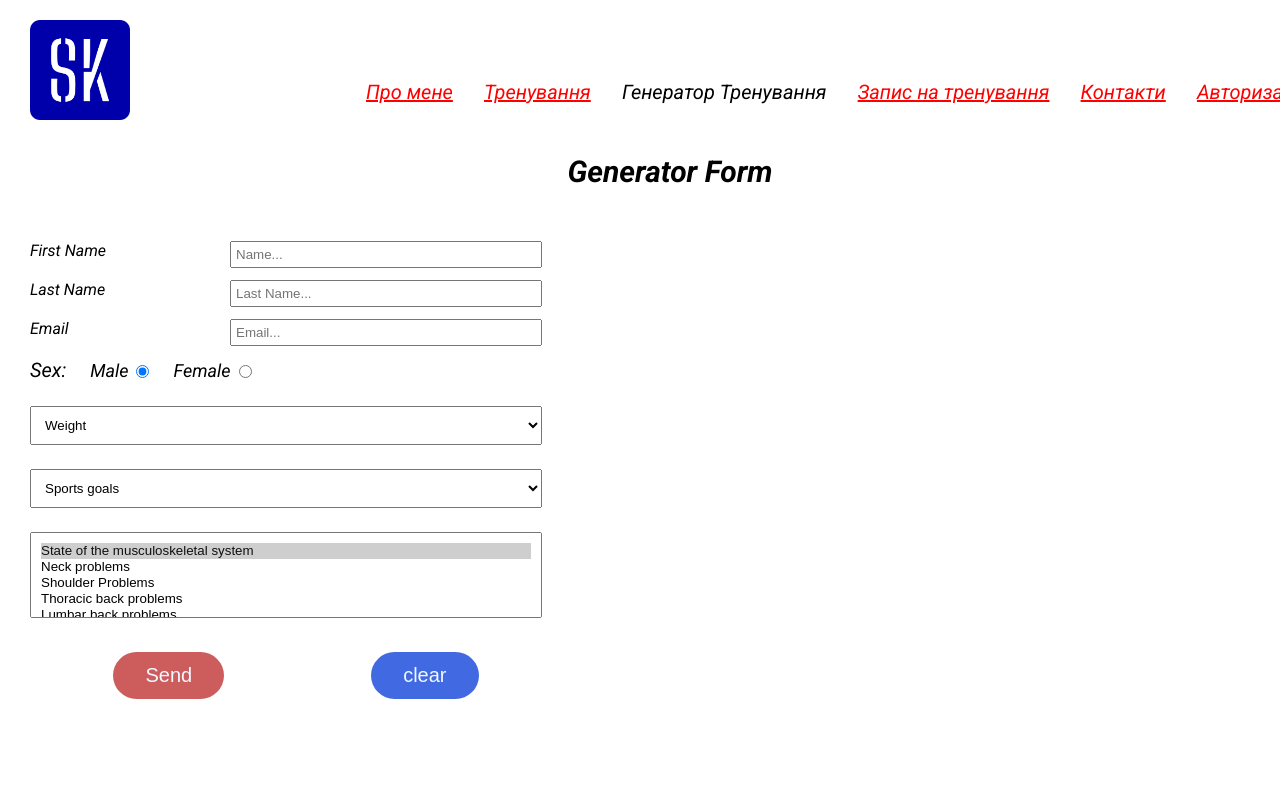
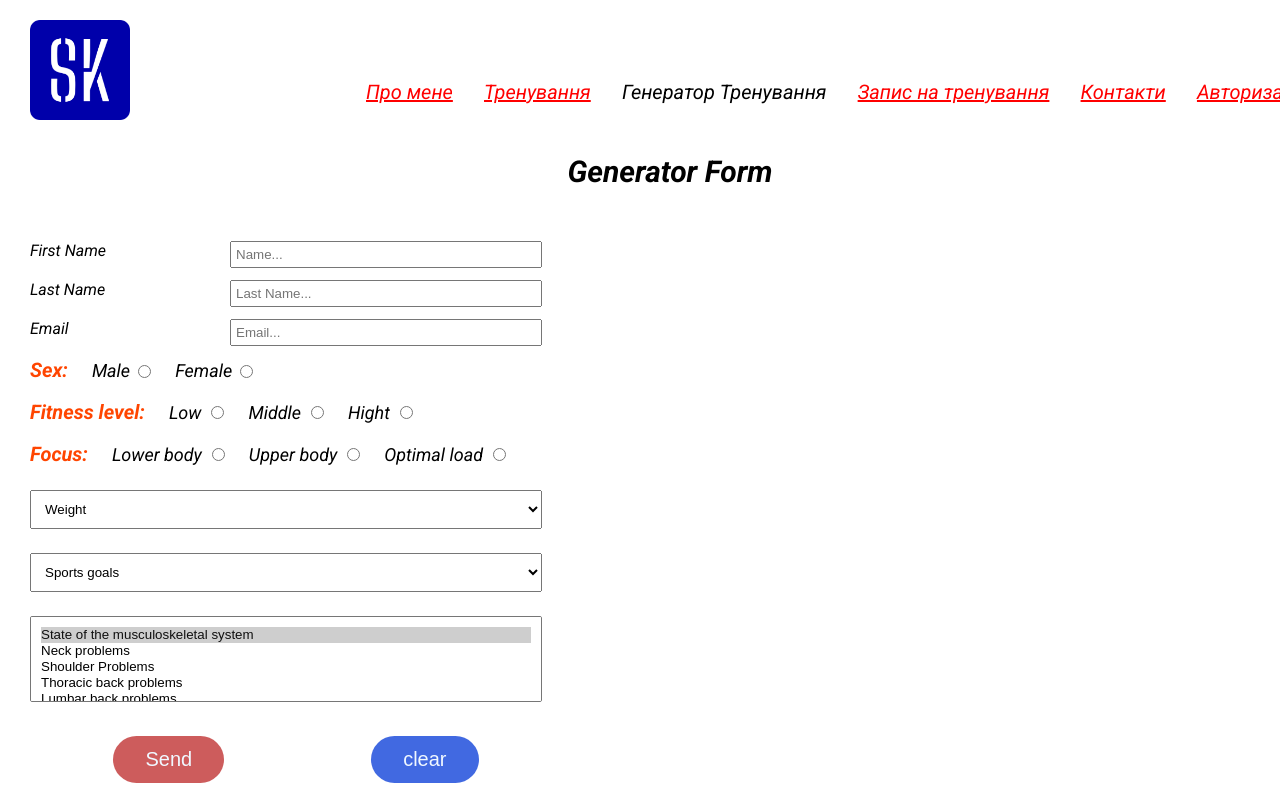
Before and after one commit to SergeiiKalina/Gum-project, a React (Create React App) app: page /gentraining in a window 1280 px wide. Shown: the top 800 px of the page. Built offline with nearby package versions, Linux system fonts and the light colour scheme.

Commit message:
modify project

```diff
--- a/package.json
+++ b/package.json
@@ -17,6 +17,7 @@
         "react-big-calendar": "^1.8.0",
         "react-dom": "^18.2.0",
         "react-firebase-hooks": "^5.1.1",
+        "react-hook-form": "^7.44.3",
         "react-icons": "^4.9.0",
         "react-router-dom": "^6.11.2",
         "react-scripts": "5.0.1",
--- a/src/components/FormGeneratorTrening.jsx
+++ b/src/components/FormGeneratorTrening.jsx
@@ -2,19 +2,18 @@ import { useState } from 'react'
 import style from './formgeneratortraining.module.css'
 import trening from '../data/data'
 import DownloadButton from './DownloadButton'
+import { useForm } from 'react-hook-form'
 
 function FormGeneratorTraining({ onDataChange, onBulChange, plan }) {
     const [finishedTrening, setFinishedTrening] = useState(false)
+    const { register, handleSubmit } = useForm()
+
+    const onSubmit = (data) => {
+        setData(data)
+    }
 
     let arr = []
     const [data, setData] = useState({})
-
-    function onSubmit(e) {
-        e.preventDefault()
-        const formData = new FormData(e.currentTarget)
-        const values = Object.fromEntries(formData)
-        setData(values)
-    }
 
     const clear = (e) => {
         e.preventDefault()
@@ -24,7 +23,9 @@ function FormGeneratorTraining({ onDataChange, onBulChange, plan }) {
 
     const generateTraining = (e, obj) => {
         e.preventDefault()
-        arr = trening.filter((el) => el.folding == 'middle')
+        console.log(data)
+        arr = trening.filter((el) => el.fitnessLevel == data.fitnessLevel)
+        // arr = arr.filter((el) => el.category == 'press')
         setFinishedTrening(true)
         onDataChange(arr)
         onBulChange(true)
@@ -32,7 +33,7 @@ function FormGeneratorTraining({ onDataChange, onBulChange, plan }) {
 
     return (
         <div className={style.wrapper}>
-            <form className={style.form} onChange={(e) => onSubmit(e)}>
+            <form className={style.form} onChange={handleSubmit(onSubmit)}>
                 <div className={style.nameForm}>
                     <label className={style.labelNameForm}>
                         First Name
@@ -40,6 +41,7 @@ function FormGeneratorTraining({ onDataChange, onBulChange, plan }) {
                             type="text"
                             placeholder="Name..."
                             name="firstName"
+                            {...register('firstName')}
                         />
                     </label>
                     <label className={style.labelNameForm}>
@@ -48,6 +50,7 @@ function FormGeneratorTraining({ onDataChange, onBulChange, plan }) {
                             type="text"
                             placeholder="Last Name..."
                             name="lastName"
+                            {...register('lastName')}
                         />
                     </label>
                     <label className={style.labelNameForm}>
@@ -56,6 +59,7 @@ function FormGeneratorTraining({ onDataChange, onBulChange, plan }) {
                             type="text"
                             placeholder="Email..."
                             name="email"
+                            {...register('email')}
                         />
                     </label>
                 </div>
@@ -65,21 +69,122 @@ function FormGeneratorTraining({ onDataChange, onBulChange, plan }) {
                         Male
                         <input
                             type="radio"
-                            name="male"
+                            name="sex"
                             value="male"
-                            defaultChecked
+                            {...register('sex')}
                         />
                     </label>
                     <label className={style.labelSex}>
                         Female
-                        <input type="radio" name="female" value="female" />
+                        <input
+                            type="radio"
+                            name="sex"
+                            value="female"
+                            {...register('sex')}
+                        />
                     </label>
                 </div>
-
+                {/* <section className={style.section}>
+                    <p>Level Exercises:</p>
+                    <article className={style.article}>
+                        <label>
+                            Low
+                            <input
+                                type="radio"
+                                name="levelExercises"
+                                value="lowExercises"
+                                defaultChecked
+                            />
+                        </label>
+                        <label>
+                            {' '}
+                            Middle
+                            <input
+                                type="radio"
+                                name="levelExercises"
+                                value="middleExercises"
+                            />
+                        </label>
+                        <label>
+                            Hight
+                            <input
+                                type="radio"
+                                name="levelExercises"
+                                value="hightExercises"
+                            />
+                        </label>
+                    </article>
+                </section> */}
+                <section className={style.section}>
+                    <p>Fitness level:</p>
+                    <article className={style.article}>
+                        <label>
+                            Low
+                            <input
+                                type="radio"
+                                name="fitnessLevel"
+                                value="low"
+                                {...register('fitnessLevel')}
+                            />
+                        </label>
+                        <label>
+                            {' '}
+                            Middle
+                            <input
+                                type="radio"
+                                name="fitnessLevel"
+                                value="middle"
+                                {...register('fitnessLevel')}
+                            />
+                        </label>
+                        <label>
+                            Hight
+                            <input
+                                type="radio"
+                                name="fitnessLevel"
+                                value="hight"
+                                {...register('fitnessLevel')}
+                            />
+                        </label>
+                    </article>
+                </section>
+                <section className={style.section}>
+                    <p>Focus:</p>
+                    <article className={style.article}>
+                        <label>
+                            Lower body
+                            <input
+                                type="radio"
+                                name="focus"
+                                value="lowerBody"
+                                {...register('focus')}
+                            />
+                        </label>
+                        <label>
+                            Upper body
+                            <input
+                                type="radio"
+                                name="focus"
+                                value="upperBody"
+                                {...register('focus')}
+                            />
+                        </label>
+                        <label>
+                            Optimal load
+                            <input
+                                type="radio"
+                                name="focus"
+                                value="optimalLoad"
+                                {...register('focus')}
+                            />
+                        </label>
+                    </article>
+                </section>
                 <select
                     className={style.select}
                     name="weight"
                     defaultValue={'weight'}
+                    {...register('weight')}
                 >
                     <option value="weight">Weight</option>
                     <option>~50</option>
@@ -96,6 +201,7 @@ function FormGeneratorTraining({ onDataChange, onBulChange, plan }) {
                     className={style.select}
                     name="target"
                     defaultValue={'Sports goals'}
+                    {...register('sportGoals')}
                 >
                     <option value="Sports goals">Sports goals</option>
                     <option>Form suport</option>
@@ -108,6 +214,7 @@ function FormGeneratorTraining({ onDataChange, onBulChange, plan }) {
                     multiple
                     name="contraindications"
                     defaultValue={['State of the musculoskeletal system']}
+                    {...register('contraindications')}
                 >
                     <option value="State of the musculoskeletal system">
                         State of the musculoskeletal system
@@ -122,6 +229,7 @@ function FormGeneratorTraining({ onDataChange, onBulChange, plan }) {
                     <option>Elbow problems</option>
                     <option>Problems with brushes</option>
                 </select>
+
                 <div className={style.blockButton}>
                     <button
                         className={style.buttonSend}
--- a/src/components/formgeneratortraining.module.css
+++ b/src/components/formgeneratortraining.module.css
@@ -1,62 +1,83 @@
-.form{
+.form {
     width: 100%;
     display: flex;
     flex-direction: column;
     justify-content: left;
     padding: 24px 0 0 0;
 }
-.wrapper{
+.article {
+    display: flex;
+}
+.article input {
+    margin: 0 0 0 10px;
+}
+.article label {
+    display: flex;
+    font-size: 18px;
+    padding: 0 0 0 24px;
+}
+.section {
+    width: 100%;
+    display: flex;
+    margin: 18px 0 0 0;
+    align-items: center;
+}
+.section p {
+    font-size: 20px;
+    font-weight: 600;
+    color: orangered;
+}
+.wrapper {
     width: 100%;
 }
-.select{
+.select {
     width: 100%;
     margin: 24px 0 0 0;
     padding: 10px;
 }
-.radio{
+.radio {
     width: 100%;
     display: flex;
     margin: 12px 0 0 0;
     align-items: center;
-
 }
-.radio p{
+.radio p {
     font-size: 20px;
+    font-weight: 600;
+    color: orangered;
 }
-.labelSex{
+.labelSex {
     display: flex;
     font-size: 18px;
     padding: 0 0 0 24px;
-
 }
-.labelSex input{
+.labelSex input {
     margin: auto 0 3px 8px;
-
 }
-.nameForm{
+.nameForm {
     width: 100%;
     display: flex;
     flex-direction: column;
 }
-.labelNameForm{
+.labelNameForm {
     font-size: 16px;
     display: flex;
     justify-content: space-between;
     margin: 12px 0 0 0;
 }
-.labelNameForm input{
-    min-width: 300px ;
+.labelNameForm input {
+    min-width: 300px;
     padding: 4px;
     outline: none;
 }
-.blockButton{
+.blockButton {
     display: flex;
     justify-content: space-around;
     width: 100%;
     margin: 24px 0 0 0;
     padding: 10px;
 }
-.buttonSend{
+.buttonSend {
     color: aliceblue;
     background-color: indianred;
     padding: 12px 32px;
@@ -65,9 +86,9 @@ padding: 10px;
     border-radius: 24px;
     cursor: pointer;
 }
-.buttonClear{
+.buttonClear {
     color: aliceblue;
-    background-color:royalblue;
+    background-color: royalblue;
     padding: 12px 32px;
     font-size: 20px;
     border: none;
--- a/src/data/data.js
+++ b/src/data/data.js
@@ -1,135 +1,306 @@
 const trening = [
     {
-        id: 1,
+        id: 101,
         isComplited: false,
         img: '/images/mini/FB_IMG_1567430209194.jpg',
         category: 'legg',
-        folding: 'low',
-        LFC: true,
-        sex: 'unsex',
+        fitnessLevel: 'hight',
+        LFC: false,
+        sex: 'male',
         title: 'Squats with sandbag',
     },
     {
-        id: 2,
+        id: 102,
         isComplited: false,
         img: '/images/mini/FB_IMG_1567430229025.jpg',
-        category: 'hand',
-        folding: 'low',
+        category: 'legg',
+        fitnessLevel: 'middle',
         LFC: false,
         sex: 'unsex',
         title: 'Run',
-
     },
     {
-        id: 3,
+        id: 103,
         isComplited: false,
         img: '/images/mini/FB_IMG_1567431021086.jpg',
-              category: 'hand',
-        folding: 'middle',
+        category: 'hand',
+        fitnessLevel: 'middle',
         LFC: false,
-        sex: 'unsex',
+        sex: 'male',
         title: 'Ring Dips',
-
     },
     {
-        id: 4,
+        id: 104,
+        isComplited: false,
         img: '/images/mini/IMG-39ecee3d968d544e854d0d857e831f16-V.jpg',
         category: 'press',
-        folding: 'hight',
+        fitnessLevel: 'low',
         LFC: true,
         sex: 'unsex',
-        title: 'ABS'
+        title: 'Sit-up',
     },
     {
-        id: 5,
+        id: 105,
         isComplited: false,
         img: '/images/mini/IMG-61c89f9962f96fccb47cc62b47f8b608-V.jpg',
-        category: 'press',
-        folding: 'hight',
-        LFC: true,
+        category: 'legg',
+        fitnessLevel: 'hight',
+        LFC: false,
         sex: 'unsex',
         title: 'Deadlift',
         video: '1',
-
     },
     {
-        id: 6,
+        id: 106,
         isComplited: false,
         img: '/images/mini/IMG-da20a452df9f297b05dece90448605c0-V.jpg',
-        category: 'press',
-        folding: 'hight',
-        LFC: true,
-        sex: 'unsex',
+        category: 'functional',
+        fitnessLevel: 'hight',
+        LFC: false,
+        sex: 'male',
         title: 'KB snatch',
-
     },
     {
-        id: 201,
+        id: 107,
         isComplited: false,
         img: '/images/mini/FB_IMG_1567430209194.jpg',
         category: 'legg',
-        folding: 'middle',
-        LFC: false,
+        fitnessLevel: 'low',
+        LFC: true,
         sex: 'unsex',
-        title: 'Squats with sandbag',
-
+        title: 'Air Squat',
     },
     {
-        id: 202,
+        id: 108,
         isComplited: false,
         img: '/images/mini/FB_IMG_1567430209194.jpg',
         category: 'legg',
-        folding: 'middle',
-        LFC: false,
+        fitnessLevel: 'low',
+        LFC: true,
         sex: 'unsex',
         title: 'Lunges',
-
     },
     {
-        id: 203,
+        id: 109,
         isComplited: false,
         img: '/images/mini/FB_IMG_1567430209194.jpg',
         category: 'legg',
-        folding: 'hard',
+        fitnessLevel: 'hight',
         LFC: false,
-        sex: 'unsex',
+        sex: 'male',
         title: 'Over Head Squats',
-
     },
     {
-        id: 204,
+        id: 110,
         isComplited: false,
         img: '/images/mini/FB_IMG_1567430209194.jpg',
         category: 'legg',
-        folding: 'hard',
+        fitnessLevel: 'hight',
         LFC: false,
         sex: 'unsex',
         title: 'Cossacks Squats',
-
     },
     {
-        id: 205,
+        id: 111,
         isComplited: false,
         img: '/images/mini/FB_IMG_1567430209194.jpg',
         category: 'legg',
-        folding: 'middle',
+        fitnessLevel: 'middle',
         LFC: false,
         sex: 'unsex',
         title: 'Goblet Squats',
-
     },
     {
-        id: 204,
+        id: 112,
         isComplited: false,
         img: '/images/mini/FB_IMG_1567430209194.jpg',
         category: 'legg',
-        folding: 'middle',
+        fitnessLevel: 'middle',
         LFC: true,
         sex: 'unsex',
         title: 'Glute Bridge',
+    },
+    {
+        id: 113,
+        isComplited: false,
+        img: '/images/mini/FB_IMG_1567430209194.jpg',
+        category: 'pectoral muscles',
+        fitnessLevel: 'low',
+        LFC: true,
+        sex: 'unsex',
+        title: 'Push-ups from the knees',
+    },
+    {
+        id: 114,
+        isComplited: false,
+        img: '/images/mini/FB_IMG_1567430209194.jpg',
+        category: 'pectoral muscles',
+        fitnessLevel: 'middle',
+        LFC: true,
+        sex: 'unsex',
+        title: 'Push-up',
+    },
+    {
+        id: 115,
+        isComplited: false,
+        img: '/images/mini/FB_IMG_1567430209194.jpg',
+        category: 'pectoral muscles',
+        fitnessLevel: 'middle',
+        LFC: false,
+        sex: 'unsex',
+        title: 'Bench press',
+    },
 
+    {
+        id: 116,
+        isComplited: false,
+        img: '/images/mini/FB_IMG_1567430209194.jpg',
+        category: 'pectoral muscles',
+        fitnessLevel: 'middle',
+        LFC: true,
+        sex: 'male',
+        title: 'Dips',
+    },
+    {
+        id: 117,
+        isComplited: false,
+        img: '/images/mini/FB_IMG_1567430209194.jpg',
+        category: 'triceps',
+        fitnessLevel: 'middle',
+        LFC: true,
+        sex: 'unsex',
+        title: 'Reverse Push-Up',
+    },
+    {
+        id: 118,
+        isComplited: false,
+        img: '/images/mini/FB_IMG_1567430209194.jpg',
+        category: 'biceps',
+        fitnessLevel: 'middle',
+        LFC: true,
+        sex: 'male',
+        title: 'Australian pull-ups',
+    },
+    {
+        id: 119,
+        isComplited: false,
+        img: '/images/mini/FB_IMG_1567430209194.jpg',
+        category: 'back',
+        fitnessLevel: 'middle',
+        LFC: true,
+        sex: 'unsex',
+        title: 'Pull-up',
+    },
+    {
+        id: 120,
+        isComplited: false,
+        img: '/images/mini/FB_IMG_1567430209194.jpg',
+        category: 'back',
+        fitnessLevel: 'middle',
+        LFC: true,
+        sex: 'unsex',
+        title: 'Horizontal pull',
+    },
+    {
+        id: 121,
+        isComplited: false,
+        img: '/images/mini/FB_IMG_1567430209194.jpg',
+        category: 'back',
+        fitnessLevel: 'middle',
+        LFC: true,
+        sex: 'unsex',
+        title: 'Vertical pull',
+    },
+    {
+        id: 122,
+        isComplited: false,
+        img: '/images/mini/FB_IMG_1567430209194.jpg',
+        category: 'shoulders',
+        fitnessLevel: 'middle',
+        LFC: false,
+        sex: 'male',
+        title: 'solder press',
+    },
+    {
+        id: 123,
+        isComplited: false,
+        img: '/images/mini/FB_IMG_1567430209194.jpg',
+        category: 'shoulders',
+        fitnessLevel: 'middle',
+        LFC: true,
+        sex: 'unsex',
+        title: 'Dumbbell Lateral Raise Swings',
+    },
+    {
+        id: 124,
+        isComplited: false,
+        img: '/images/mini/FB_IMG_1567430209194.jpg',
+        category: 'press',
+        fitnessLevel: 'middle',
+        LFC: false,
+        sex: 'unsex',
+        title: 'V-up',
+    },
+    {
+        id: 125,
+        isComplited: false,
+        img: '/images/mini/FB_IMG_1567430209194.jpg',
+        category: 'press',
+        fitnessLevel: 'low',
+        LFC: true,
+        sex: 'unsex',
+        title: 'Ab crunch',
+    },
+    {
+        id: 126,
+        isComplited: false,
+        img: '/images/mini/FB_IMG_1567430209194.jpg',
+        category: 'press',
+        fitnessLevel: 'low',
+        LFC: true,
+        sex: 'unsex',
+        title: 'Alt v-up',
+    },
+    {
+        id: 127,
+        isComplited: false,
+        img: '/images/mini/FB_IMG_1567430209194.jpg',
+        category: 'shoulders',
+        fitnessLevel: 'middle',
+        LFC: true,
+        sex: 'unsex',
+        title: 'Alt Front Raises',
+    },
+    {
+        id: 128,
+        isComplited: false,
+        img: '/images/mini/FB_IMG_1567430209194.jpg',
+        category: 'shoulders',
+        fitnessLevel: 'middle',
+        LFC: true,
+        sex: 'unsex',
+        title: 'Seated Dumbbell Press',
+    },
+    {
+        id: 129,
+        isComplited: false,
+        img: '/images/mini/FB_IMG_1567430209194.jpg',
+        category: 'back',
+        fitnessLevel: 'low',
+        LFC: true,
+        sex: 'unsex',
+        title: 'Prone Opposite Arm Leg Lift',
+    },
+    {
+        id: 130,
+        isComplited: false,
+        img: '/images/mini/FB_IMG_1567430209194.jpg',
+        category: 'back',
+        fitnessLevel: 'low',
+        LFC: true,
+        sex: 'unsex',
+        title: 'Prone Leg Raise',
     },
 ]
 
-
 export default trening
```
Also changed, not shown: src/components/FinishedTraining.jsx (+7 -1 lines), 1 other file (tests, documents, lock files or other folders). Lines whose indentation alone changed are shown as unchanged.
